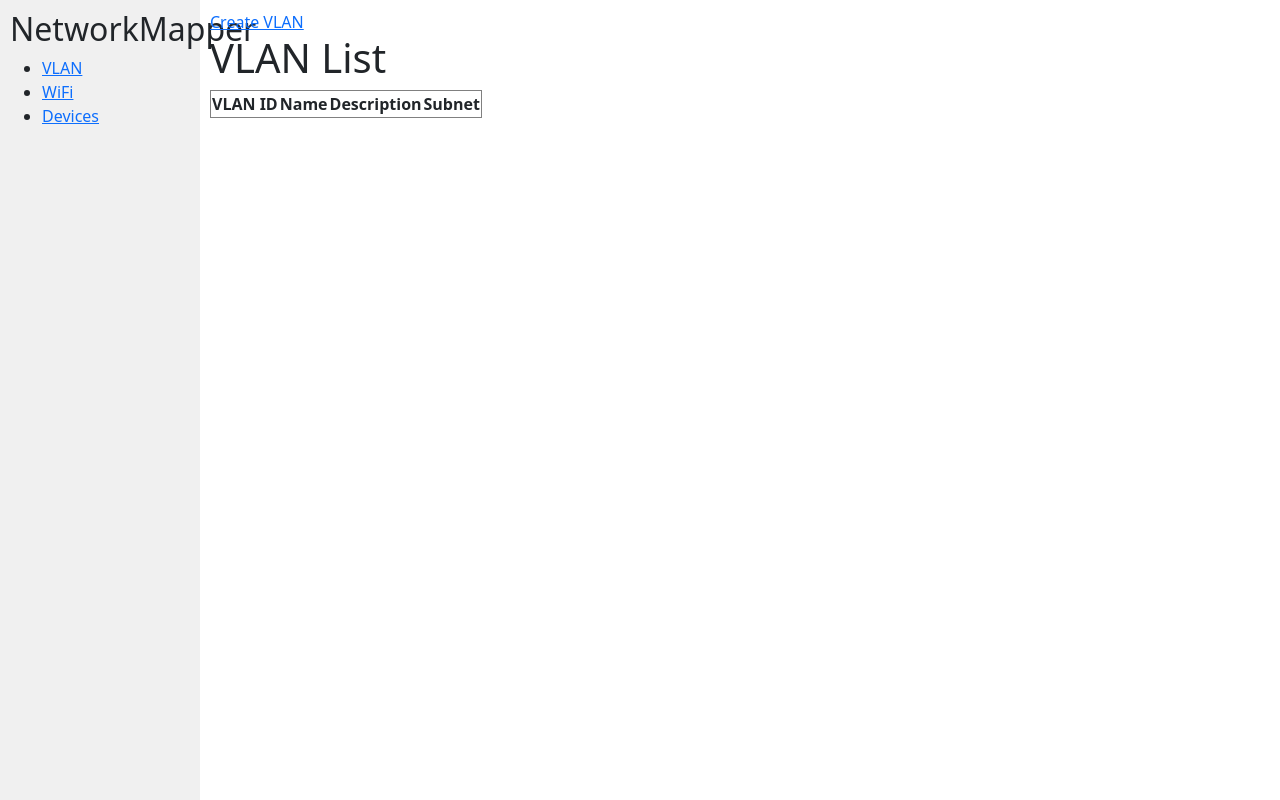
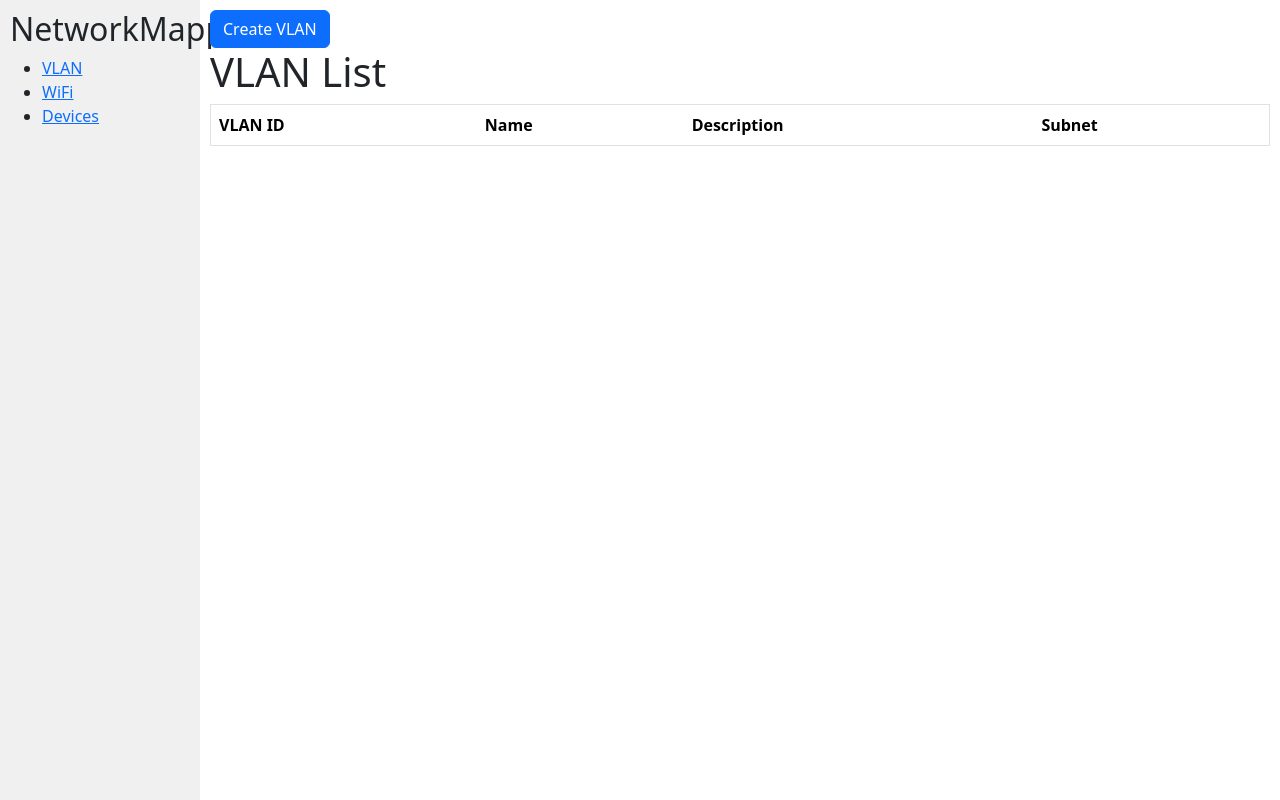
Before and after one commit to ben-burwood/HomeDB, a Django app: page /ip/vlan in a window 1280 px wide. Run offline with Django 5.2, Linux system fonts and the light colour scheme; data that the repository does not hold is empty; some libraries are stand-ins or nearby versions.

Commit message:
Implement Bootstrap Buttons and Tables

```diff
--- a/NetworkMapper/ip/templates/ip/device/create.html
+++ b/NetworkMapper/ip/templates/ip/device/create.html
@@ -16,6 +16,6 @@
     <button type="submit">Create</button>
 </form>
 
-<a href="{% url 'device.index' %}">Back to Device List</a>
+<a href="{% url 'device.index' %}" class="btn btn-danger">Back to Device List</a>
 
 {% endblock %}
--- a/NetworkMapper/ip/templates/ip/device/edit.html
+++ b/NetworkMapper/ip/templates/ip/device/edit.html
@@ -16,4 +16,6 @@
     <button type="submit">Save Changes</button>
 </form>
 
+<a href="{% url 'device.index' %}" class="btn btn-danger">Back to Device List</a>
+
 {% endblock %}
--- a/NetworkMapper/ip/templates/ip/device/index.html
+++ b/NetworkMapper/ip/templates/ip/device/index.html
@@ -8,11 +8,12 @@
 
 {% block content %}
 
-<a href="{% url 'device.create' %}">Create Device</a>
+
+<a href="{% url 'device.create' %}" class="btn btn-primary">Create Device</a>
 
 <h1>Device List</h1>
 
-<table border="1">
+<table class="table" border="1">
     <thead>
         <tr>
             <th>Name</th>
--- a/NetworkMapper/ip/templates/ip/vlan/create.html
+++ b/NetworkMapper/ip/templates/ip/vlan/create.html
@@ -16,6 +16,6 @@
     <button type="submit">Create</button>
 </form>
 
-<a href="{% url 'vlan.index' %}">Back to VLAN List</a>
+<a href="{% url 'vlan.index' %}" class="btn btn-danger">Back to VLAN List</a>
 
 {% endblock %}
--- a/NetworkMapper/ip/templates/ip/vlan/edit.html
+++ b/NetworkMapper/ip/templates/ip/vlan/edit.html
@@ -16,4 +16,6 @@
     <button type="submit">Save Changes</button>
 </form>
 
+<a href="{% url 'vlan.index' %}" class="btn btn-danger">Back to VLAN List</a>
+
 {% endblock %}
--- a/NetworkMapper/ip/templates/ip/vlan/index.html
+++ b/NetworkMapper/ip/templates/ip/vlan/index.html
@@ -8,11 +8,11 @@
 
 {% block content %}
 
-<a href="{% url 'vlan.create' %}">Create VLAN</a>
+<a href="{% url 'vlan.create' %}" class="btn btn-primary">Create VLAN</a>
 
 <h1>VLAN List</h1>
 
-<table border="1">
+<table class="table" border="1">
     <thead>
         <tr>
             <th>VLAN ID</th>
--- a/NetworkMapper/ip/templates/ip/wifi/create.html
+++ b/NetworkMapper/ip/templates/ip/wifi/create.html
@@ -16,6 +16,6 @@
     <button type="submit">Create</button>
 </form>
 
-<a href="{% url 'wifi.index' %}">Back to WIFI Network List</a>
+<a href="{% url 'wifi.index' %}" class="btn btn-danger">Back to WIFI Network List</a>
 
 {% endblock %}
--- a/NetworkMapper/ip/templates/ip/wifi/edit.html
+++ b/NetworkMapper/ip/templates/ip/wifi/edit.html
@@ -16,4 +16,6 @@
     <button type="submit">Save Changes</button>
 </form>
 
+<a href="{% url 'wifi.index' %}" class="btn btn-danger">Back to WIFI Network List</a>
+
 {% endblock %}
--- a/NetworkMapper/ip/templates/ip/wifi/index.html
+++ b/NetworkMapper/ip/templates/ip/wifi/index.html
@@ -8,11 +8,11 @@
 
 {% block content %}
 
-<a href="{% url 'wifi.create' %}">Create WIFI Network</a>
+<a href="{% url 'wifi.create' %}" class="btn btn-primary">Create WIFI Network</a>
 
 <h1>WIFI List</h1>
 
-<table border="1">
+<table class="table" border="1">
     <thead>
         <tr>
             <th>SSID</th>
```
